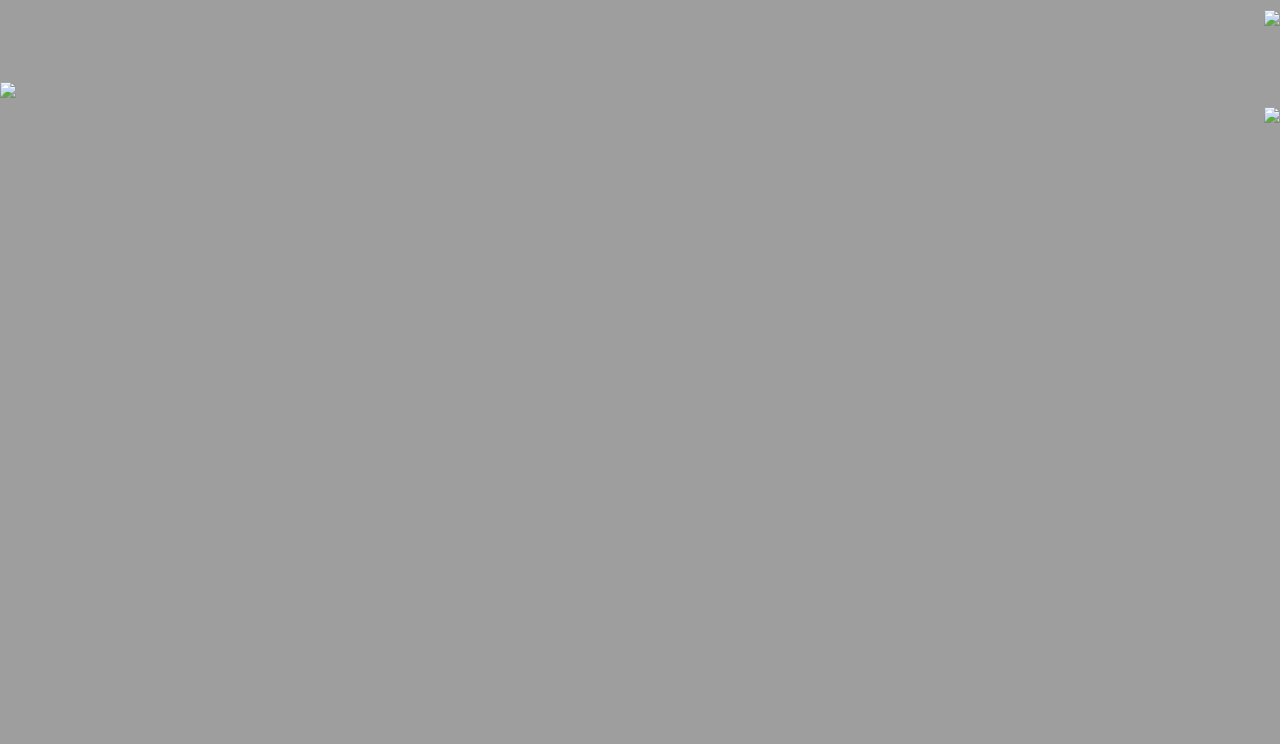
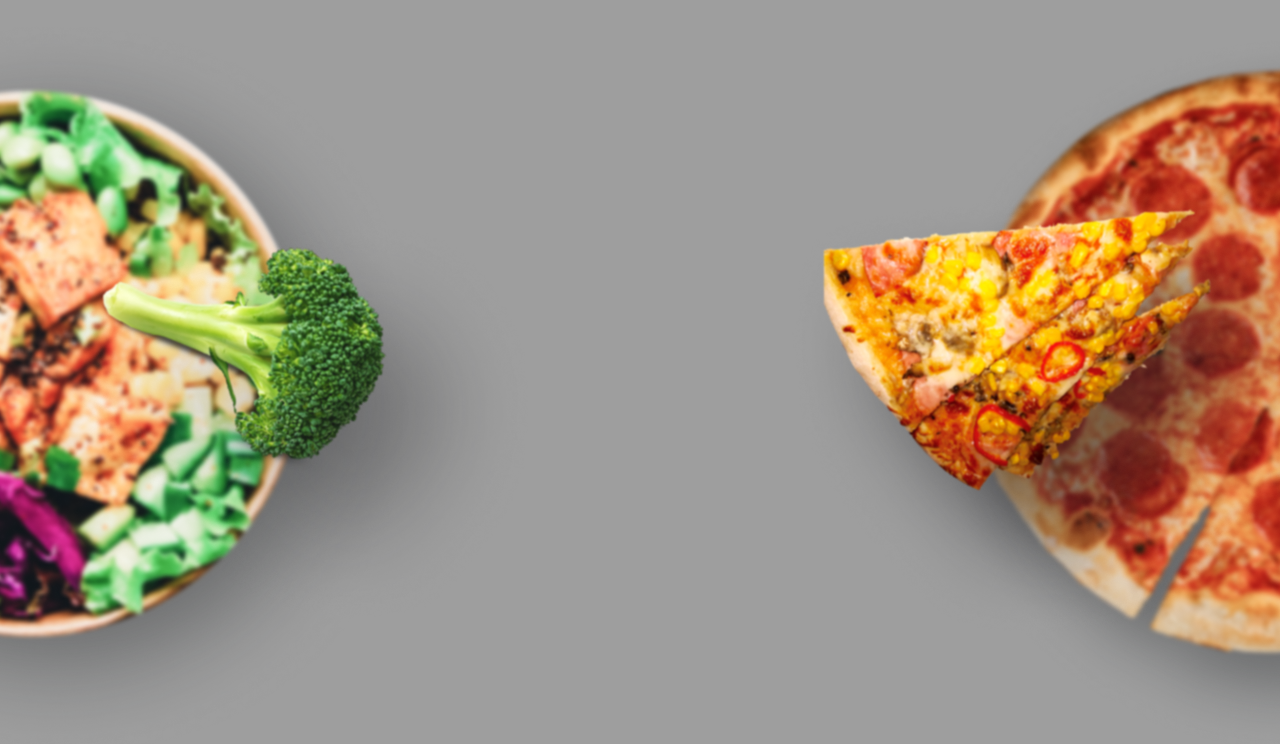
Before and after one commit to niksirotkin98/devQZ1, a plain HTML site: page index.html in a window 1280 px wide. Drawn offline with Linux system fonts and the light colour scheme; the site is published under a folder, as on GitHub Pages, so addresses that start at the root find nothing.

Commit message:
Add files via upload

```diff
--- a/index.html
+++ b/index.html
@@ -8,10 +8,10 @@
     </head>
     <body>
         <div class="background">
-            <img class="back-static" id="back1" src="/src/img/back_1.png">
-            <img class="back-static" id="back2" src="/src/img/back_2.png">
-            <img class="back-moveable" id="backMoveable1" src="/src/img/moveable_1.png">
-            <img class="back-moveable" id="backMoveable2" src="/src/img/moveable_2.png">
+            <img class="back-static" id="back1" src="./src/img/back_1.png">
+            <img class="back-static" id="back2" src="./src/img/back_2.png">
+            <img class="back-moveable" id="backMoveable1" src="./src/img/moveable_1.png">
+            <img class="back-moveable" id="backMoveable2" src="./src/img/moveable_2.png">
         </div>
     </body>
 </html>
```
